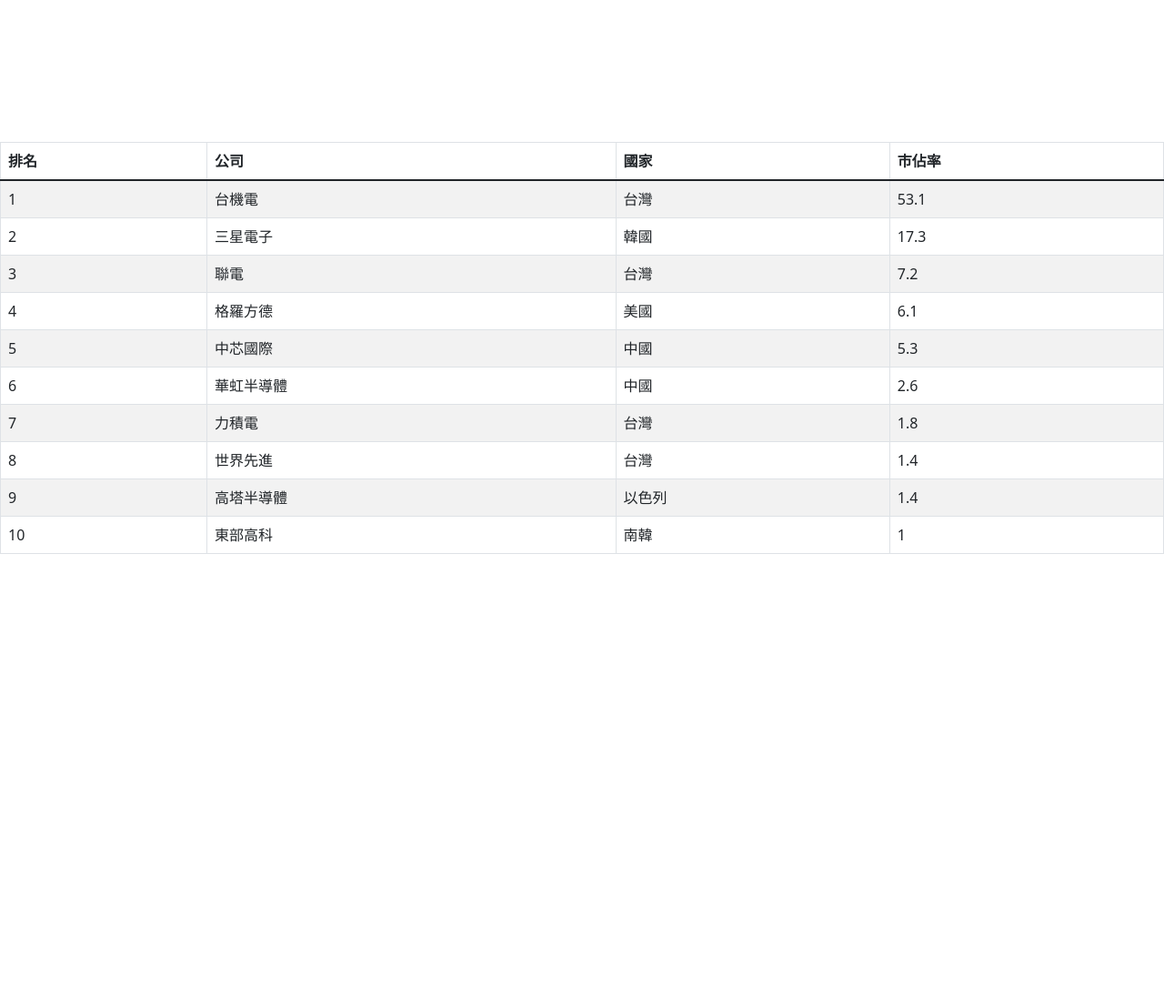
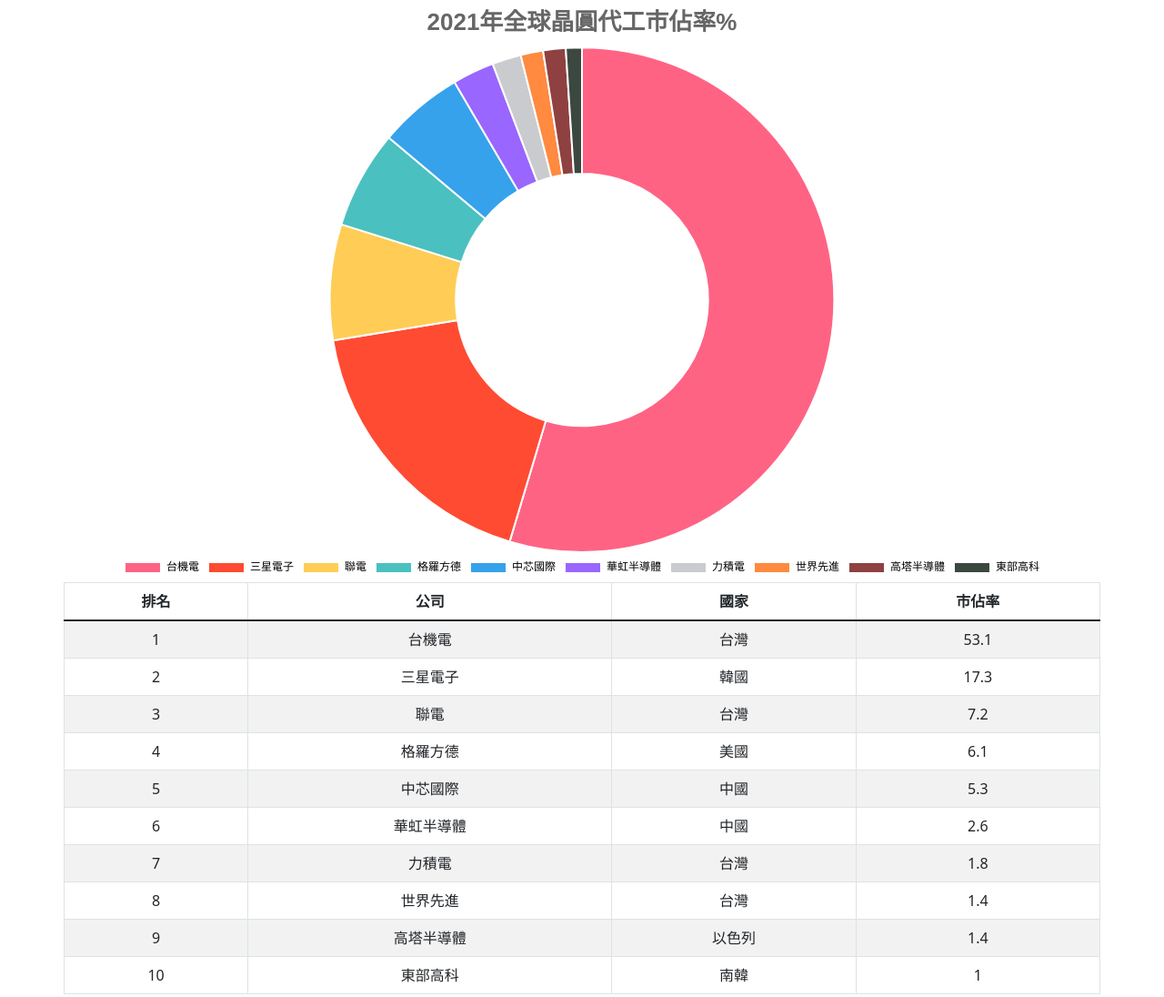
Before and after one commit to Xiang821122/Xiang821122.github.io, a plain HTML site: page MarketingShareHomeWork.html in a window 1280 px wide. Shown: the whole page at 91% size. Before the commit the page ends 800 px from the top, so only its background shows below. Drawn offline with nearby package versions, Linux system fonts and the light colour scheme.

Commit message:
改變寬度與增加圓餅圖

```diff
--- a/MarketingShareHomeWork.html
+++ b/MarketingShareHomeWork.html
@@ -43,16 +43,65 @@
 
 
 
-
+        let companies = [], data = []
         window.onload = function () {
             createTable()
+            markrtingShare.data.forEach(item=>{
+                companies.push(item.Company)
+                data.push(item.Ratio)
+            })
+            drawPieChart(companies, data)
         }
     </script>
 
     <script>
         //第一個參數為標題陣列, 第二個參數為資料陣列
 
+        function drawPieChart(companyArray, dataArray) {
+            //Pie Chart圓餅圖
+            let ctxPie = document.getElementById("mkShare");
+            var pieChart = new Chart(ctxPie, {
+                type: 'doughnut',
+                data: {
+                    labels: companyArray,
+                    datasets: [{
+                        data: dataArray,
+                        backgroundColor: [
+                            'rgb(255, 99, 132)',
+                            'rgb(255,75,50)',
+                            'rgb(255, 205, 86)',
+                            'rgb(75, 192, 192)',
+                            'rgb(54, 162, 235)',
+                            'rgb(153, 102, 255)',
+                            'rgb(201, 203, 207)',
+                            'rgb(255, 138, 64)',
+                            'rgb(142, 65, 64)',
+                            'rgb(59, 72, 64)'
+                        ]
+                    }],
+                },
+                options: {
+                    responsive: true,
+                    title: {
+                        display: true,
+                        fontSize: 26,
+                        text: '2021年全球晶圓代工市佔率%'
+                    },
+                    tooltips: {
+                        mode: 'point',
+                        intersect: true,
+                    },
+                    legend: {
+                        position: 'bottom',
+                        labels: {
+                            fontColor: 'black',
+                        }
+                    }
+                }
+            });
+        }
         let tab = document.querySelector("table")
+        tab.classList.add('container-md', 'text-center')
 
         function createTable(titleArray, dataArray){
 
```
